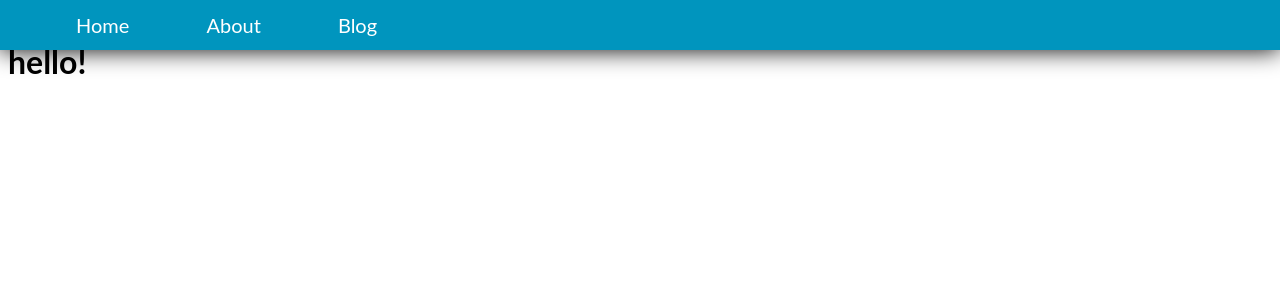
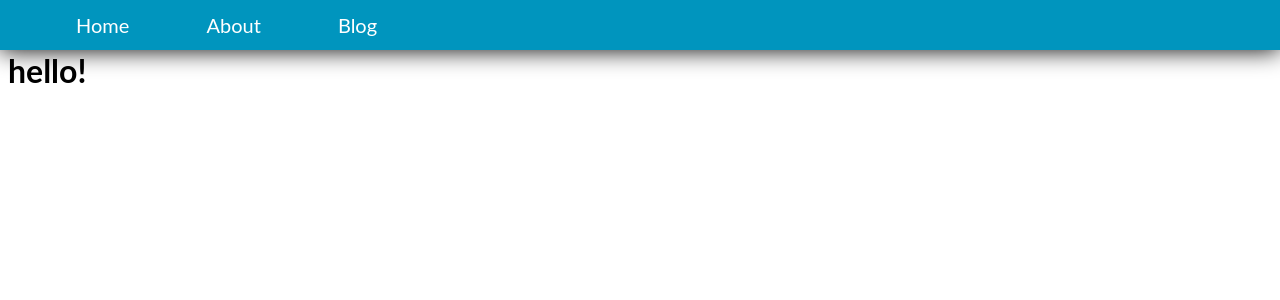
Before and after one commit to mumtazf/blog, a Jekyll site: the page built from docs/index.html, in a window 1280 px wide. Shown: the top 300 px of the page. Built offline with Jekyll 4.4.1, drawn with Linux system fonts in a browser that asks for light colours.

Commit message:
updated padding

```diff
--- a/docs/assets/style.css
+++ b/docs/assets/style.css
@@ -24,7 +24,7 @@ header{
 }
 
 .title{
-    padding-top: 50px;
+    padding-top: 70px;
 }
 
 .blog-content{
@@ -32,7 +32,8 @@ header{
     width: 50%;
     padding: 3em;
     font-family: 'Lato', sans-serif;
-    line-height: 1.8px;
+    line-height: 20px;
+    font-size: 18px;
 }
 
 /* Navbar styling */
@@ -43,7 +44,7 @@ header{
 
 .content{
     padding-top: 2em;
-    line-height: 1.8px;
+    line-height: 20px;
 }
 
 header {
```
